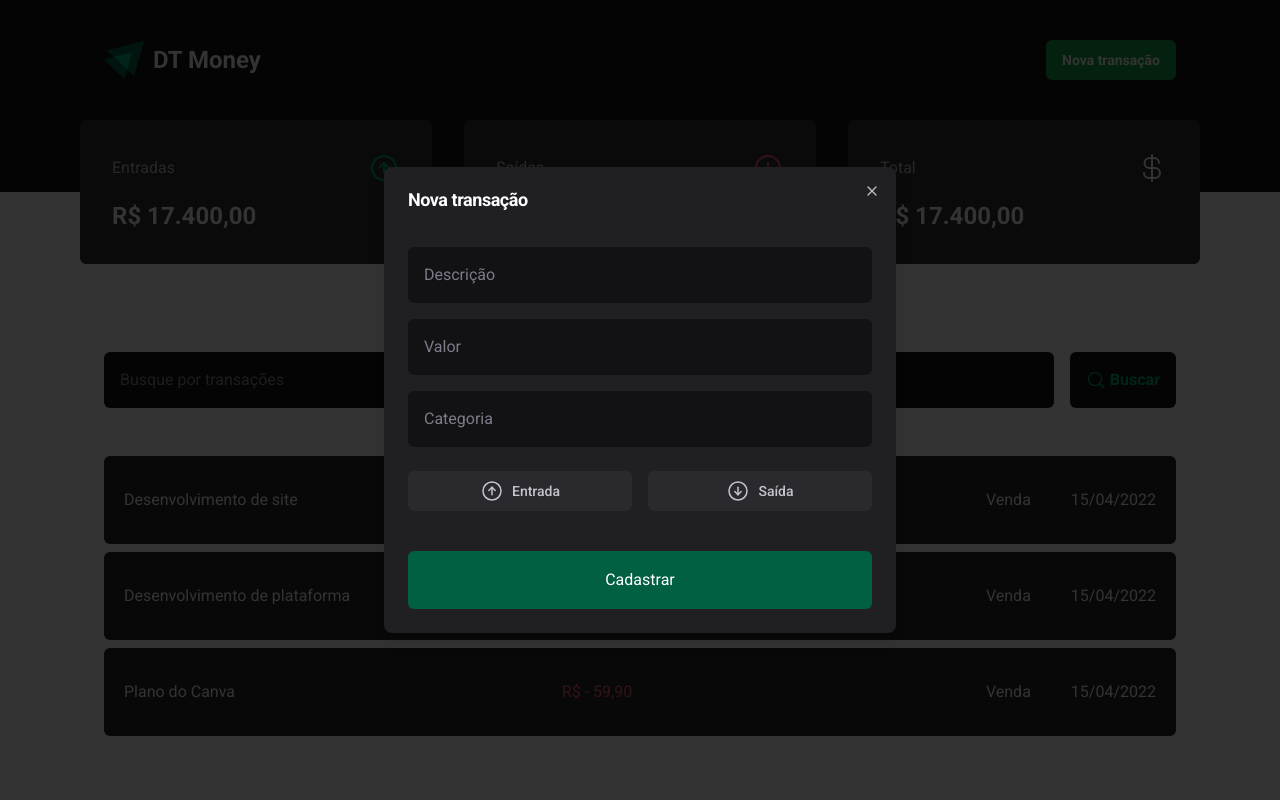
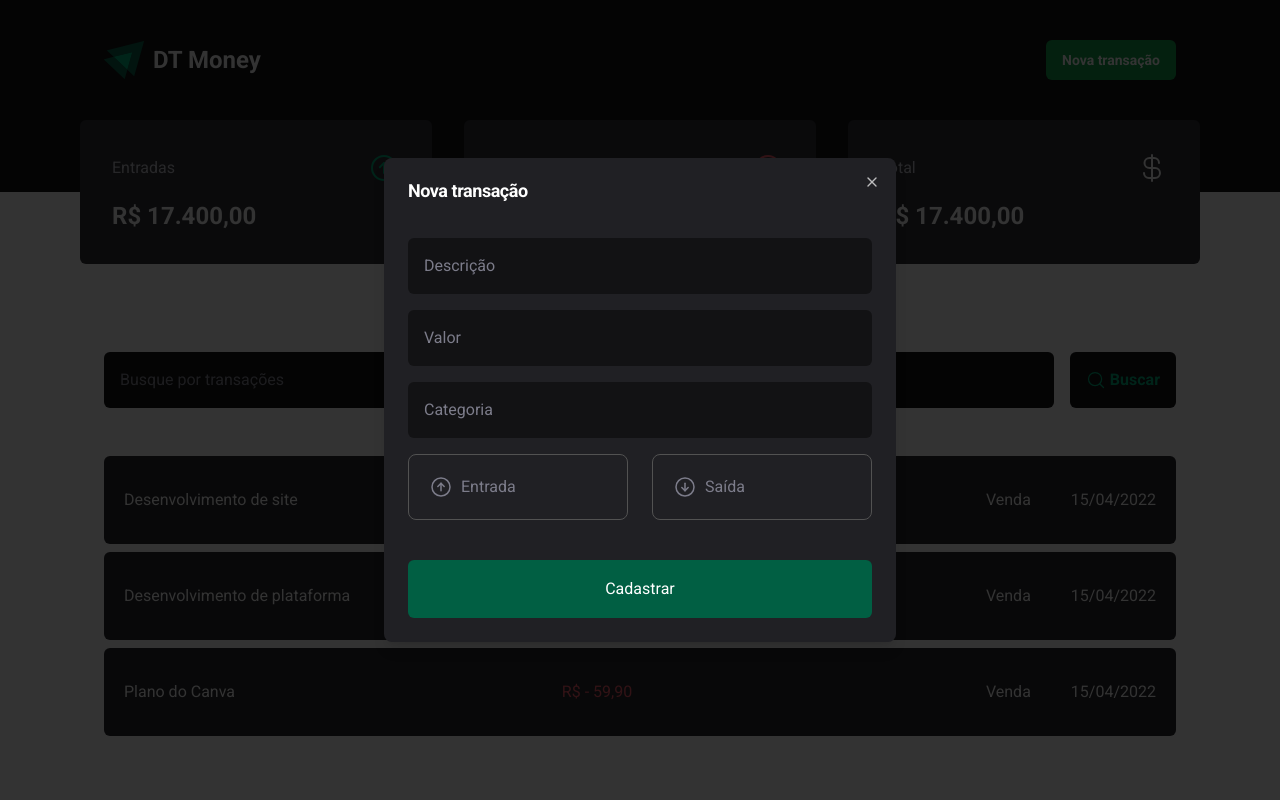
Before and after one commit to ViniciusOliver-stack/Ignite-React, a React (Vite) app in the folder 03-dt-money/: page / in a window 1280 px wide. Both pictures are taken after a click on the button "Nova transação". Built offline with nearby package versions, Linux system fonts and the light colour scheme.

Commit message:
feat: create radio check transaction

```diff
--- a/03-dt-money/src/components/Header/index.tsx
+++ b/03-dt-money/src/components/Header/index.tsx
@@ -5,10 +5,15 @@ import {
   DialogTitle,
   DialogTrigger,
 } from "@/components/ui/dialog"
+
 import { Button } from "../ui/button"
+
 import { ArrowCircleDown, ArrowCircleUp } from "phosphor-react"
+import { useState } from "react"
 
 export function Header() {
+  const [typeTransaction, setTypeTransaction] = useState<string>("")
+
   return (
     <>
       <div className="bg-gray-900 pt-10 pb-28">
@@ -44,16 +49,44 @@ export function Header() {
                     className="w-full rounded-md bg-gray-900 p-4 gray-300 placeholder:text-gray-500 focus:outline-none"
                   />
 
-                  <div className="grid grid-cols-2 gap-4 mt-2">
-                    <ButtonNewTransaction transactionType="income">
-                      <ArrowCircleUp size={24} />
-                      Entrada
-                    </ButtonNewTransaction>
-                    <ButtonNewTransaction transactionType="outcome">
-                      <ArrowCircleDown size={24} />
-                      Saída
-                    </ButtonNewTransaction>
-                  </div>
+                  <ul className="grid w-full gap-6 md:grid-cols-2">
+                    <li>
+                      <input
+                        type="checkbox"
+                        name="typeTransaction"
+                        id="entrada"
+                        value=""
+                        className="hidden peer"
+                        checked={typeTransaction === "entrada"}
+                        onChange={() => setTypeTransaction("entrada")}
+                      />
+                      <label
+                        htmlFor="entrada"
+                        className="inline-flex items-center gap-2 w-full p-5 border border-neutral-600 text-gray-500  rounded-lg cursor-pointer   peer-checked:bg-green-500 hover:text-white peer-checked:text-white hover:bg-green-500"
+                      >
+                        <ArrowCircleUp size={24} />
+                        Entrada
+                      </label>
+                    </li>
+                    <li>
+                      <input
+                        type="checkbox"
+                        name="typeTransaction"
+                        id="saida"
+                        value=""
+                        className="hidden peer"
+                        checked={typeTransaction === "saida"}
+                        onChange={() => setTypeTransaction("saida")}
+                      />
+                      <label
+                        htmlFor="saida"
+                        className="inline-flex items-center gap-2 w-full p-5 border border-neutral-600 text-gray-500  rounded-lg cursor-pointer   peer-checked:bg-red-500 hover:text-white peer-checked:text-white hover:bg-red-500"
+                      >
+                        <ArrowCircleDown size={24} />
+                        Saída
+                      </label>
+                    </li>
+                  </ul>
 
                   <button className="h-[58px] border-none bg-green-700 py-3 rounded-md mt-6 cursor-pointer hover:bg-green-800 hover:text-white transition-all">
                     Cadastrar
@@ -68,24 +101,31 @@ export function Header() {
   )
 }
 
-interface NewTransactionProps {
-  transactionType: "income" | "outcome"
-  children: React.ReactNode
-}
+// interface NewTransactionProps {
+//   transactionType: "income" | "outcome"
+//   children: React.ReactNode
+// }
 
-function ButtonNewTransaction({
-  transactionType,
-  children,
-}: NewTransactionProps) {
-  return (
-    <Button
-      className={`bg-gray-700 p-4 flex items-center justify-center gap-2 rounded-md cursor-pointer border-none text-gray-300 ${
-        transactionType === "income"
-          ? "hover:bg-green-500 hover:text-white"
-          : "hover:bg-red-500 hover:text-white"
-      }`}
-    >
-      {children}
-    </Button>
-  )
-}
+// function ButtonNewTransaction({
+//   transactionType,
+//   children,
+// }: NewTransactionProps) {
+//   return (
+//     <RadioGroup defaultValue="option-one">
+//       <div className="flex items-center space-x-2">
+//         <RadioGroupItem value="option-one" id="option-one" className="hidden" />
+//         <Label htmlFor="option-one">
+//           <ArrowCircleUp size={24} />
+//           Entrada
+//         </Label>
+//       </div>
+//       <div className="flex items-center space-x-2">
+//         <RadioGroupItem value="option-two" id="option-two" className="hidden" />
+//         <Label htmlFor="option-two">
+//           <ArrowCircleDown size={24} />
+//           Saída
+//         </Label>
+//       </div>
+//     </RadioGroup>
+//   )
+// }
```
